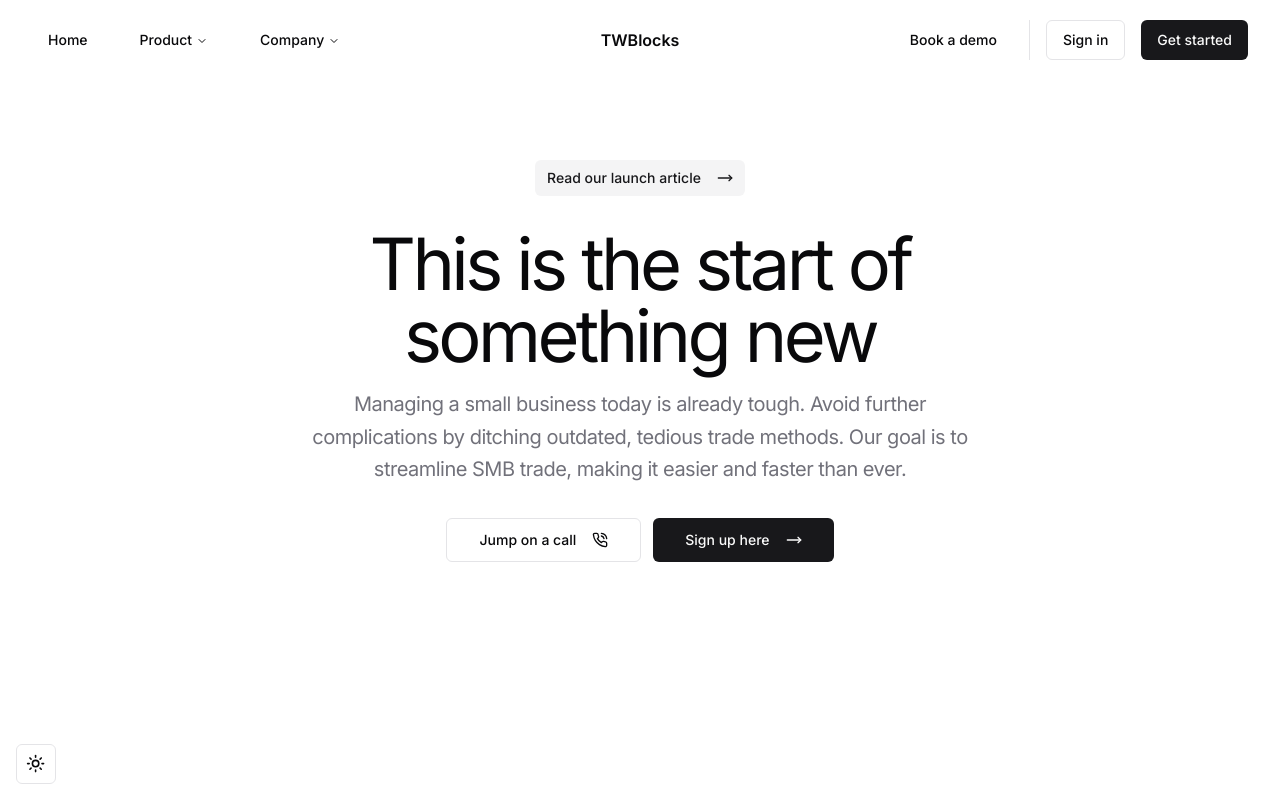
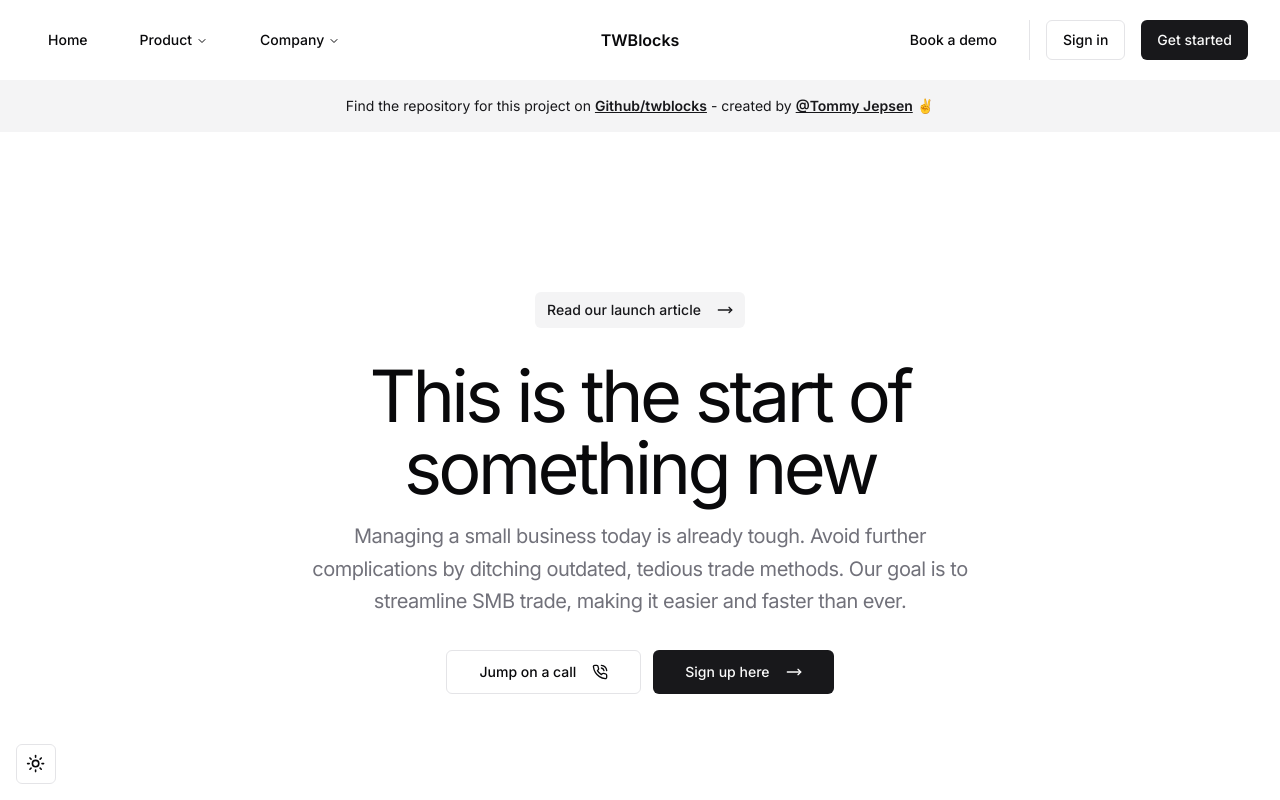
Before and after one commit to tommyjepsen/twblocks, a Next.js app: page / in a window 1280 px wide. Shown: the top 800 px of the page. Built offline with nearby package versions, Linux system fonts and the light colour scheme.

Commit message:
Added line to figure out where the project lives in github

```diff
--- a/app/page.tsx
+++ b/app/page.tsx
@@ -32,6 +32,25 @@ export default function Home() {
   return (
     <>
       <Header1 />
+      <div className="bg-secondary text-secondary-foreground mt-20 text-sm text-center px-10 py-4">
+        Find the repository for this project on{" "}
+        <a
+          href="https://github.com/tommyjepsen/twblocks"
+          target="_blank"
+          className="text-primary underline font-semibold"
+        >
+          Github/twblocks
+        </a>{" "}
+        - created by{" "}
+        <a
+          href="https://github.com/tommyjepsen"
+          target="_blank"
+          className="text-primary underline font-semibold"
+        >
+          @Tommy Jepsen
+        </a>{" "}
+        ✌️
+      </div>
       <ModeToggle />
       <Hero1 />
       <Hero2 />
```
